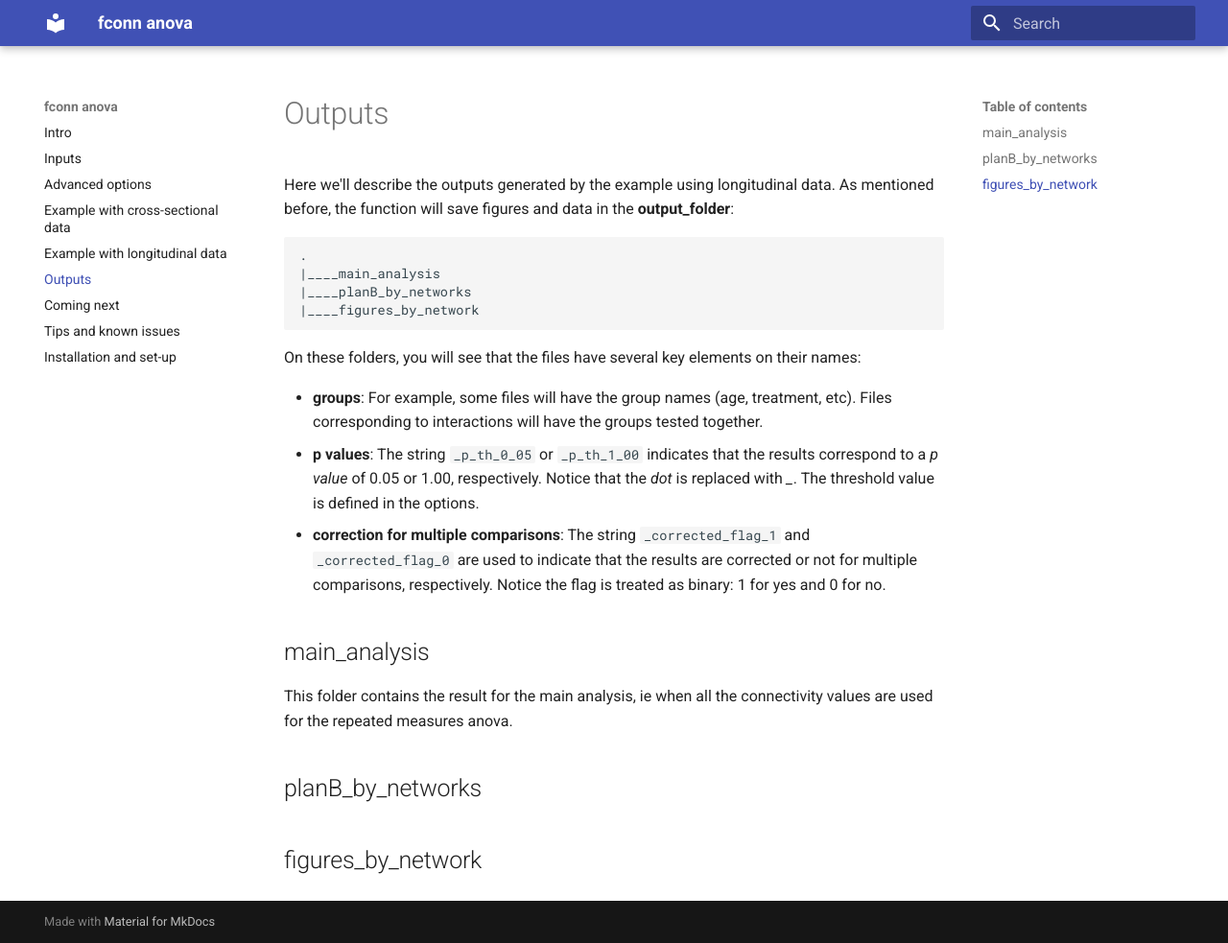
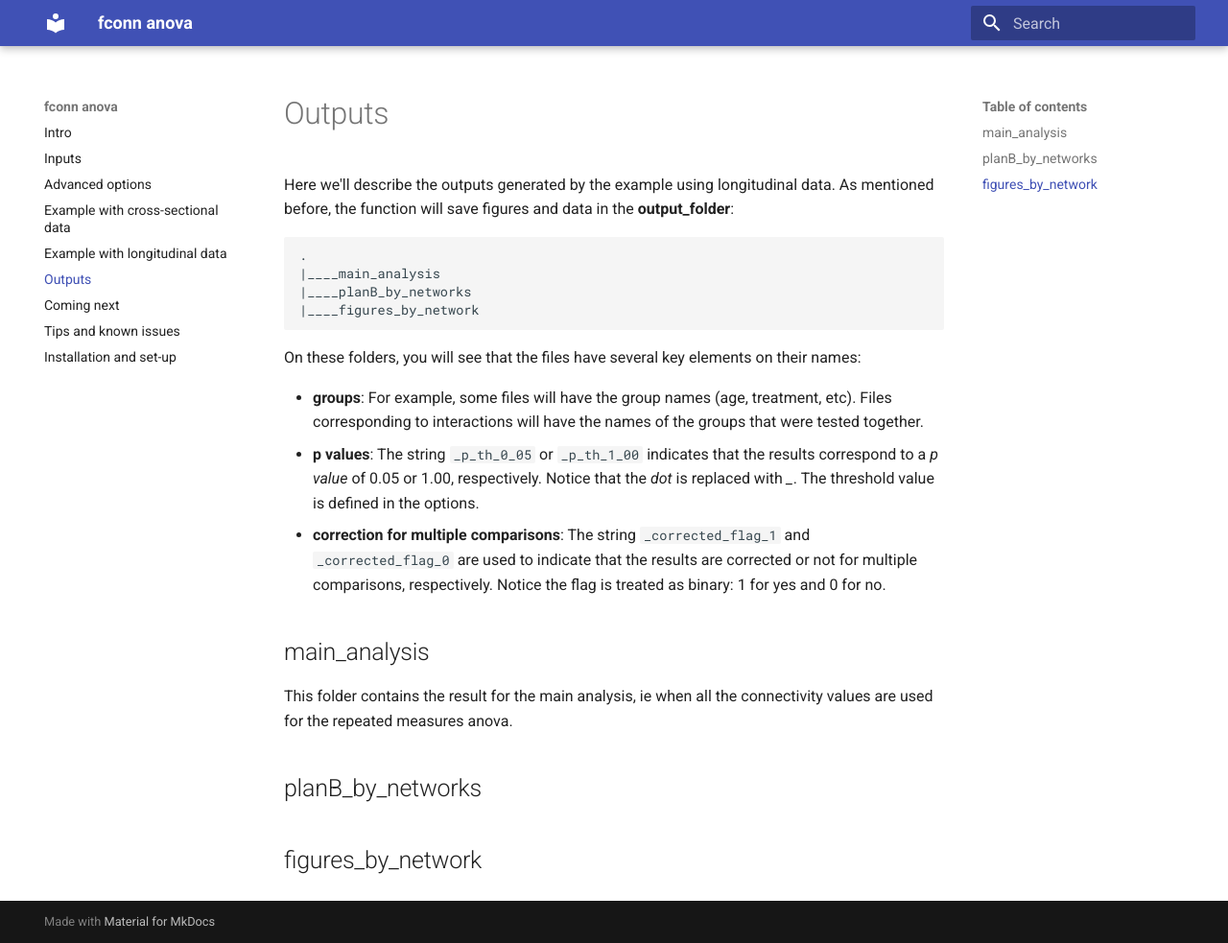
Before and after one commit to omiranda/fconn_anova, an MkDocs documentation site: the page built from docs/outputs/outputs.md, in a window 1280 px wide and 983 px high. Shown: the whole window at 96% size. Built offline with MkDocs 1.6.1 and Material for MkDocs 9.7.7, drawn with Linux system fonts in a browser that asks for light colours; old or Windows-style settings are respelled for this version of MkDocs.

Commit message:
Update outputs.md

```diff
--- a/docs/outputs/outputs.md
+++ b/docs/outputs/outputs.md
@@ -10,7 +10,7 @@ As mentioned before, the function will save figures and data in the **output_fol
 
 On these folders, you will see that the files have several key elements on their names:
 
-- **groups**:  For example, some files will have the group names (age, treatment, etc). Files corresponding to interactions will have the groups tested together.
+- **groups**:  For example, some files will have the group names (age, treatment, etc). Files corresponding to interactions will have the names of the groups that were tested together.
 - **p values**: The string `_p_th_0_05` or `_p_th_1_00` indicates that the results correspond to a *p value* of 0.05 or 1.00, respectively. Notice that the *dot* is replaced with *_*. The threshold value is defined in the options.
 - **correction for multiple comparisons**: The string `_corrected_flag_1` and `_corrected_flag_0` are used to indicate that the results are corrected or not for multiple comparisons, respectively. Notice the flag is treated as binary: 1 for yes and 0 for no.
 
```
